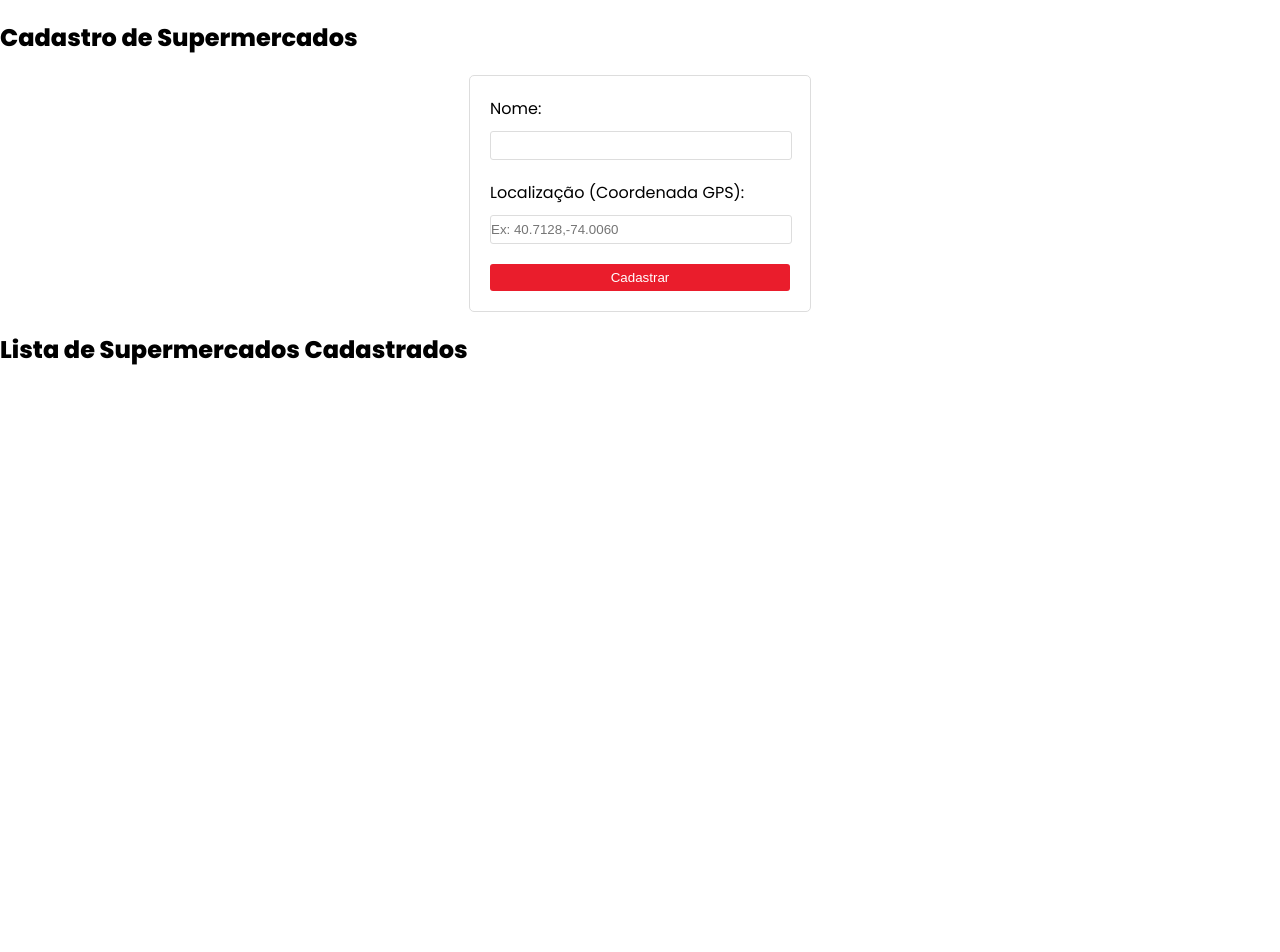
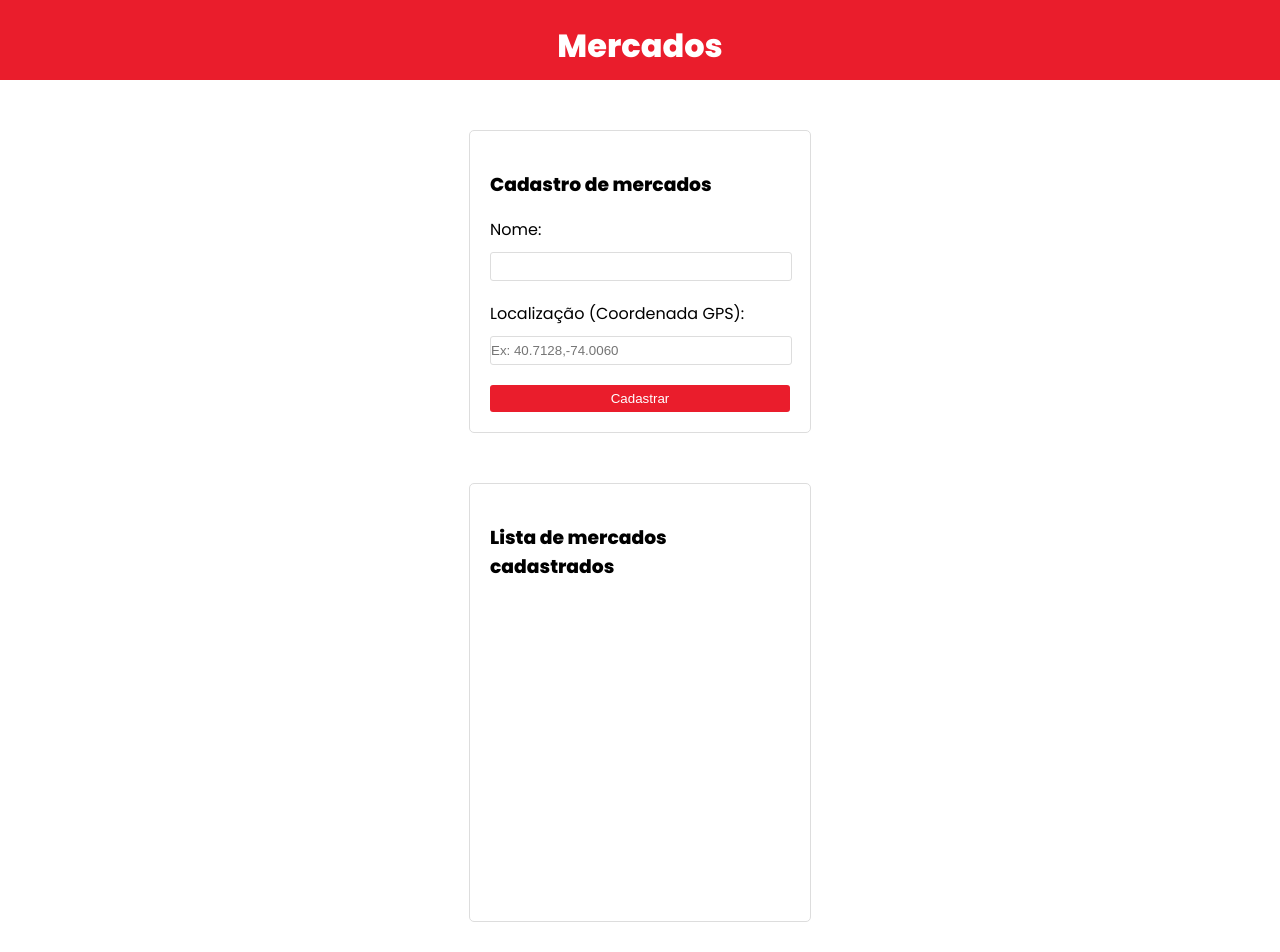
Before and after one commit to jmdgab75/tarbalho-pwa-mercados, a website built with Vite: page index.html in a window 1280 px wide. Before the commit the page ends 800 px from the top, so only its background shows below. Built offline with nearby package versions, Linux system fonts and the light colour scheme.

Commit message:
commit alterações

```diff
--- a/css/style.css
+++ b/css/style.css
@@ -6,7 +6,6 @@ body {
 	padding: 0;
 }
 
-
    form {
     width: 300px;
     margin: 30px auto;
@@ -14,6 +13,7 @@ body {
     border: 1px solid #ddd;
     border-radius: 5px;
     background-color: #fff;
+    margin-top: 50px;
    }
 
    label {
@@ -70,13 +70,18 @@ body {
 }
 
 
-  form {
-    max-width: 400px;
-    margin: auto;
-  }
-
   #map {
     width: 100%;
     height: 300px;
     margin-top: 20px;
   }
+
+.listagem{
+    width: 300px;
+    margin: 30px auto;
+    padding: 20px;
+    border: 1px solid #ddd;
+    border-radius: 5px;
+    background-color: #fff;
+    margin-top: 50px;
+}
--- a/index.html
+++ b/index.html
@@ -15,10 +15,14 @@
     <script>navigator.serviceWorker.register("sw.js")</script>
   </head>
   <body>
-
-  <h2>Cadastro de Supermercados</h2>
+    <header class="header-fixed">
+      <div class="header-limiter">
+        <h1>Mercados</h1>
+      </div>
+    </header>
 
   <form id="supermarketForm">
+    <h3>Cadastro de mercados</h3>
     <label for="nome">Nome:</label>
     <input type="text" id="nome" required>
 
@@ -28,8 +32,10 @@
     <button type="button" onclick="cadastrarSupermercado()">Cadastrar</button>
   </form>
 
-  <h2>Lista de Supermercados Cadastrados</h2>
+  <div class="listagem">
+  <h3>Lista de mercados cadastrados</h3>
   <ul id="supermarketList"></ul>
   <div id="map"></div>
+</div>
   </body>
 </html>
```
